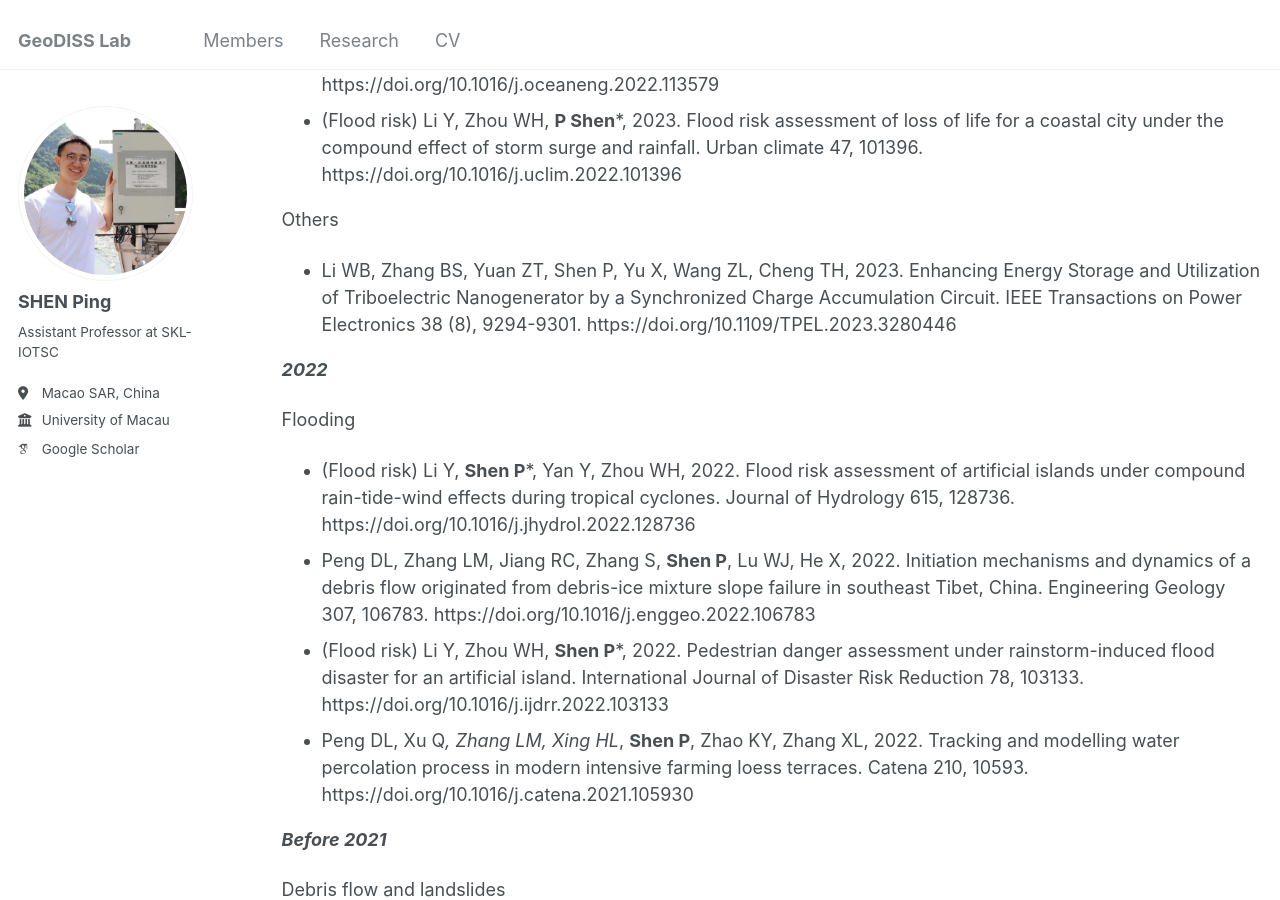
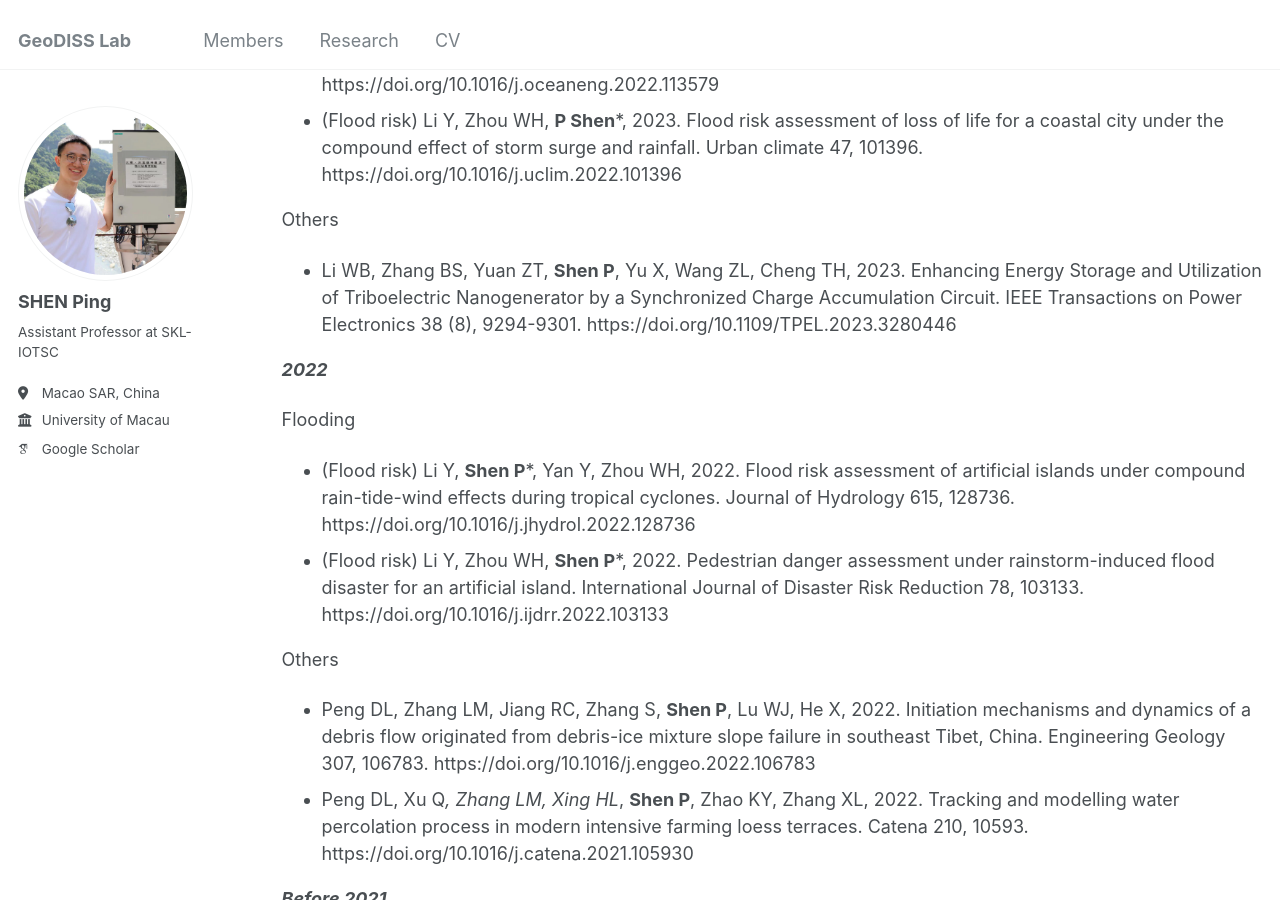
Before and after one commit to Ping-UM/Ping-UM.github.io, a Jekyll site: the page built from _pages/cv.md, in a window 1280 px wide and 900 px high, scrolled down 2888 px. Built offline with Jekyll 4.4.1, drawn with Linux system fonts in a browser that asks for light colours; some web fonts are replaced.

Commit message:
Update cv.md

```diff
--- a/_pages/cv.md
+++ b/_pages/cv.md
@@ -6,6 +6,7 @@ author_profile: true
 redirect_from:
   - /resume
 ---
+
 
 {% include base_path %}
 
@@ -75,14 +76,16 @@ Flooding
 * (Flood risk) Li Y, Zhou WH, **P Shen***, 2023. Flood risk assessment of loss of life for a coastal city under the compound effect of storm surge and rainfall. Urban climate 47, 101396. https://doi.org/10.1016/j.uclim.2022.101396
 
 Others
-* Li WB, Zhang BS, Yuan ZT, Shen P, Yu X, Wang ZL, Cheng TH, 2023. Enhancing Energy Storage and Utilization of Triboelectric Nanogenerator by a Synchronized Charge Accumulation Circuit. IEEE Transactions on Power Electronics 38 (8), 9294-9301. https://doi.org/10.1109/TPEL.2023.3280446
+* Li WB, Zhang BS, Yuan ZT, **Shen P**, Yu X, Wang ZL, Cheng TH, 2023. Enhancing Energy Storage and Utilization of Triboelectric Nanogenerator by a Synchronized Charge Accumulation Circuit. IEEE Transactions on Power Electronics 38 (8), 9294-9301. https://doi.org/10.1109/TPEL.2023.3280446
 
 ***2022***
 
 Flooding
 * (Flood risk) Li Y, **Shen P***, Yan Y, Zhou WH, 2022. Flood risk assessment of artificial islands under compound rain-tide-wind effects during tropical cyclones. Journal of Hydrology 615, 128736. https://doi.org/10.1016/j.jhydrol.2022.128736
+* (Flood risk) Li Y, Zhou WH, **Shen P***, 2022. Pedestrian danger assessment under rainstorm-induced flood disaster for an artificial island. International Journal of Disaster Risk Reduction 78, 103133. https://doi.org/10.1016/j.ijdrr.2022.103133
+
+Others
 * Peng DL, Zhang LM, Jiang RC, Zhang S, **Shen P**, Lu WJ, He X, 2022. Initiation mechanisms and dynamics of a debris flow originated from debris-ice mixture slope failure in southeast Tibet, China. Engineering Geology 307, 106783. https://doi.org/10.1016/j.enggeo.2022.106783
-* (Flood risk) Li Y, Zhou WH, **Shen P***, 2022. Pedestrian danger assessment under rainstorm-induced flood disaster for an artificial island. International Journal of Disaster Risk Reduction 78, 103133. https://doi.org/10.1016/j.ijdrr.2022.103133
 * Peng DL, Xu Q*, Zhang LM, Xing HL*, **Shen P**, Zhao KY, Zhang XL, 2022. Tracking and modelling water percolation process in modern intensive farming loess terraces. Catena 210, 10593. https://doi.org/10.1016/j.catena.2021.105930
 
 ***Before 2021***
```
